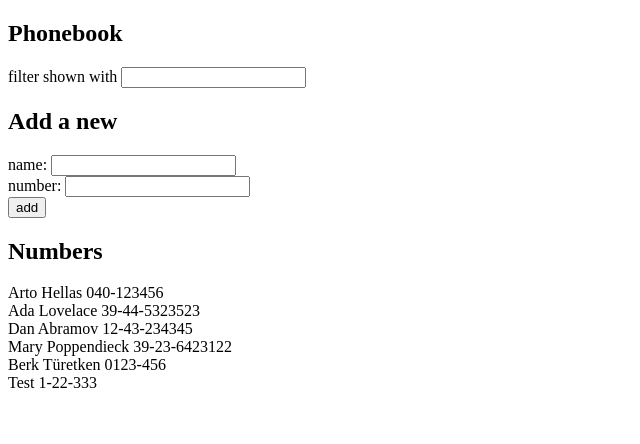
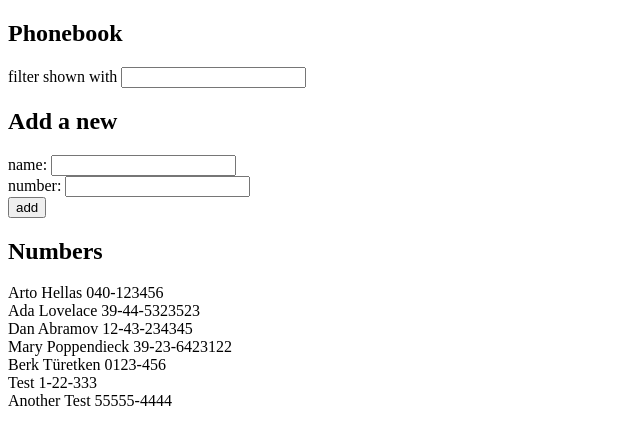
Before and after one commit to berkturetken/Full-Stack-Web-Development, a React (Create React App) app in the folder part2/phonebook/: page / in a window 1280 px wide. Shown: the top 444 px of the page, without its empty margins (0-640 px from the left). Built offline with nearby package versions, Linux system fonts and the light colour scheme; data requests are answered from the project's data file.

Commit message:
Implemented 2.16

```diff
--- a/part2/phonebook/db.json
+++ b/part2/phonebook/db.json
@@ -29,6 +29,11 @@
       "name": "Test",
       "number": "1-22-333",
       "id": 6
+    },
+    {
+      "name": "Another Test",
+      "number": "55555-4444",
+      "id": 7
     }
   ]
 }
--- a/part2/phonebook/src/App.js
+++ b/part2/phonebook/src/App.js
@@ -3,13 +3,14 @@
 import PersonForm from "./components/PersonForm";
 import Persons from "./components/Persons";
 import axios from "axios";
+import personService from "./services/person";
 
 const App = () => {
   const [persons, setPersons] = useState([]);
 
   useEffect(() => {
-    axios.get("http://localhost:3001/persons").then((response) => {
-      setPersons(response.data);
+    personService.getAll().then((initialPersons) => {
+      setPersons(initialPersons);
     });
   }, []);
 
@@ -35,13 +36,11 @@
         number: newNumber,
       };
 
-      axios
-        .post("http://localhost:3001/persons", newPerson)
-        .then((response) => {
-          setPersons(persons.concat(response.data));
-          setNewName("");
-          setNewNumber("");
-        });
+      personService.create(newPerson).then((returnedPerson) => {
+        setPersons(persons.concat(returnedPerson));
+        setNewName("");
+        setNewNumber("");
+      });
     }
   };
 
--- /dev/null
+++ b/part2/phonebook/src/services/person.js
@@ -0,0 +1,14 @@
+import axios from "axios";
+const baseUrl = "http://localhost:3001/persons";
+
+const getAll = () => {
+  const request = axios.get(baseUrl);
+  return request.then((response) => response.data);
+};
+
+const create = (newPerson) => {
+  const request = axios.post(baseUrl, newPerson);
+  return request.then((response) => response.data);
+};
+
+export default { getAll, create };
```
